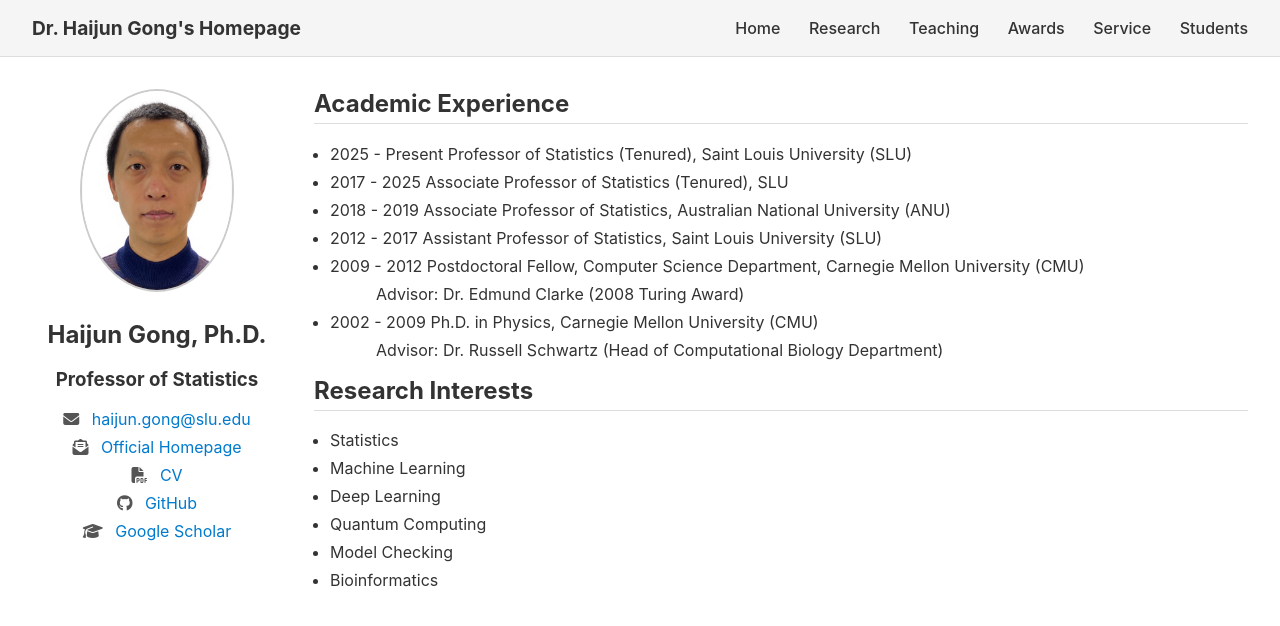
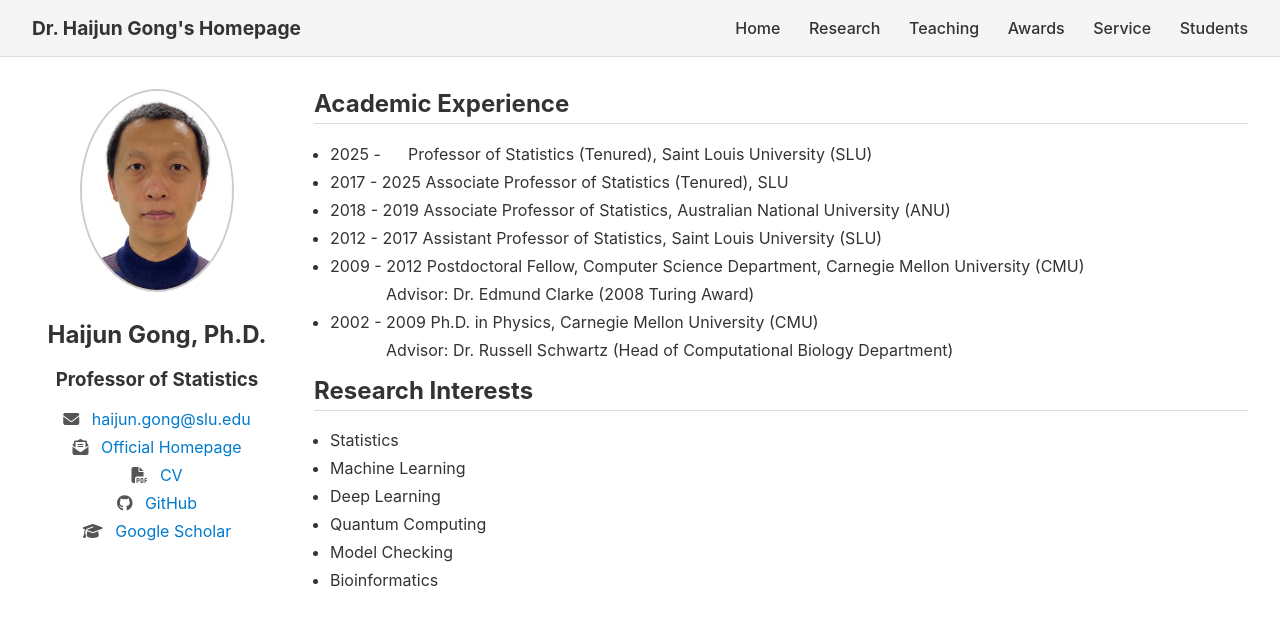
Before and after one commit to GongData/gongData.github.io, a Jekyll site: the page index.html, which Jekyll copies as it is, in a window 1280 px wide. Shown: the top 626 px of the page. Built offline with Jekyll 4.4.1, drawn with Linux system fonts in a browser that asks for light colours.

Commit message:
Update index.html

```diff
--- a/index.html
+++ b/index.html
@@ -125,18 +125,18 @@
     <h2>Academic Experience</h2>
     <ul>
 
-<li>2025 - Present      Professor of Statistics (Tenured), Saint Louis University (SLU) </li>
+<li>2025 - &nbsp;&nbsp;&nbsp;&nbsp;      Professor of Statistics (Tenured), Saint Louis University (SLU) </li>
 <li>2017 - 2025 Associate Professor of Statistics (Tenured), SLU </li>
 <li>2018 - 2019 Associate Professor of Statistics, Australian National University (ANU) </li>
 <li>2012 - 2017 Assistant Professor of Statistics, Saint Louis University (SLU)</li>
 <li>2009 - 2012 Postdoctoral Fellow, Computer Science Department, Carnegie Mellon University (CMU)</li>
        <ul style="margin-top: 4px; margin-bottom: 4px;">
-      <li style="list-style-type: none; margin-left: 30px;">Advisor: Dr. Edmund Clarke (2008 Turing Award)</li>
+      <li style="list-style-type: none; margin-left: 40px;">Advisor: Dr. Edmund Clarke (2008 Turing Award)</li>
     </ul>
   </li>
 <li>2002 - 2009 Ph.D. in Physics, Carnegie Mellon University (CMU) </li>
        <ul style="margin-top: 4px; margin-bottom: 4px;">
-      <li style="list-style-type: none; margin-left: 30px;">Advisor: Dr. Russell Schwartz (Head of Computational Biology Department)</li>
+      <li style="list-style-type: none; margin-left: 40px;">Advisor: Dr. Russell Schwartz (Head of Computational Biology Department)</li>
     </ul>
   </li>
 </ul>
```
